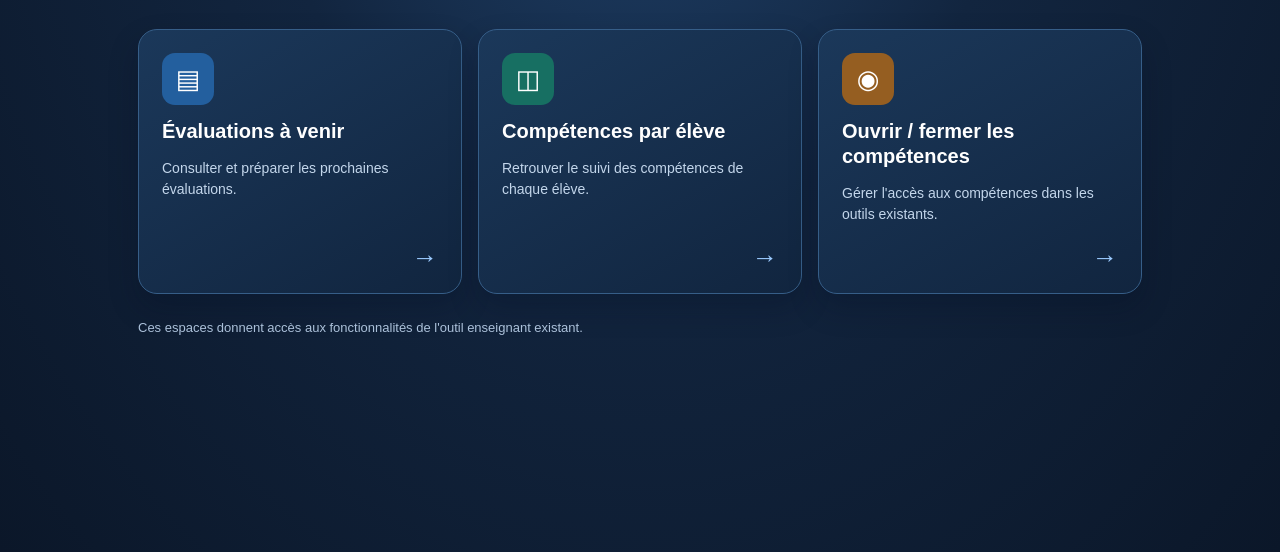
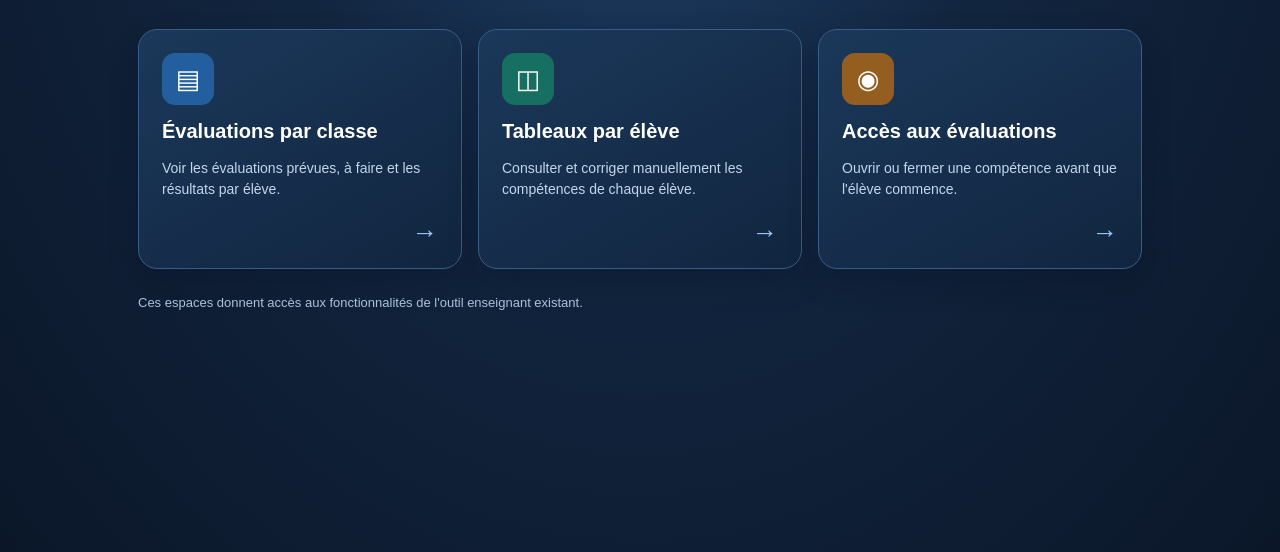
Before and after one commit to benjamintopojani-code/topmath, a plain HTML site: page competences-enseignant.html in a window 1280 px wide. Shown: the part 248-800 px from the top of the page. Drawn offline with Linux system fonts and the light colour scheme.

Commit message:
design: clarify competencies management section names

```diff
--- a/competences-enseignant.html
+++ b/competences-enseignant.html
@@ -6,4 +6,4 @@ main{max-width:1040px;margin:auto;padding:50px 18px 35px}.kicker{font-size:12px;
 .cards{display:grid;grid-template-columns:repeat(3,minmax(0,1fr));gap:16px}.card{background:linear-gradient(150deg,#1b385a,#11253f);border:1px solid #365e88;border-radius:19px;min-height:238px;padding:23px;display:flex;flex-direction:column;gap:14px;text-decoration:none;color:#fff;box-shadow:0 14px 30px #040d213f}.card:hover{border-color:#91c6ff;background:linear-gradient(150deg,#234976,#162e4d)}.icon{width:52px;height:52px;border-radius:13px;background:#235f9e;display:grid;place-items:center;font-size:26px}.card:nth-child(2) .icon{background:#176f62}.card:nth-child(3) .icon{background:#955e21}.card strong{font-size:20px;line-height:1.25}.card small{font-size:14px;line-height:1.5;color:#c3d6eb}.arrow{margin-top:auto;align-self:flex-end;color:#9ccbff;font-size:26px}.note{font-size:13px;color:#acc1da;margin:26px 0}
 .card:focus-visible,.back:focus-visible{outline:3px solid #f6bd55;outline-offset:3px}
 @media(max-width:770px){main{padding:32px 16px}.cards{grid-template-columns:1fr}.card{min-height:132px;gap:9px}.arrow{margin-top:-32px}}@media(prefers-reduced-motion:reduce){*{scroll-behavior:auto!important;transition:none!important}}
-</style></head><body><header><nav><a class="brand" href="espace-enseignant.html">Top’<span>Math</span></a><a class="back" href="espace-enseignant.html">← Espace enseignant</a></nav></header><main><div class="kicker">ESPACE ENSEIGNANT · COMPÉTENCES</div><h1>Gestion des compétences</h1><p class="intro">Choisissez l'outil que vous souhaitez utiliser.</p><div class="cards"><a class="card" href="evaluations-a-venir.html"><span class="icon" aria-hidden="true">▤</span><strong>Évaluations à venir</strong><small>Consulter et préparer les prochaines évaluations.</small><span class="arrow" aria-hidden="true">→</span></a><a class="card" href="gestion-competences-eleves.html"><span class="icon" aria-hidden="true">◫</span><strong>Compétences par élève</strong><small>Retrouver le suivi des compétences de chaque élève.</small><span class="arrow" aria-hidden="true">→</span></a><a class="card" href="ouverture-competences.html"><span class="icon" aria-hidden="true">◉</span><strong>Ouvrir / fermer les compétences</strong><small>Gérer l'accès aux compétences dans les outils existants.</small><span class="arrow" aria-hidden="true">→</span></a></div><p class="note">Ces espaces donnent accès aux fonctionnalités de l'outil enseignant existant.</p></main></body></html>
+</style></head><body><header><nav><a class="brand" href="espace-enseignant.html">Top’<span>Math</span></a><a class="back" href="espace-enseignant.html">← Espace enseignant</a></nav></header><main><div class="kicker">ESPACE ENSEIGNANT · COMPÉTENCES</div><h1>Gestion des compétences</h1><p class="intro">Choisissez l'outil que vous souhaitez utiliser.</p><div class="cards"><a class="card" href="evaluations-a-venir.html"><span class="icon" aria-hidden="true">▤</span><strong>Évaluations par classe</strong><small>Voir les évaluations prévues, à faire et les résultats par élève.</small><span class="arrow" aria-hidden="true">→</span></a><a class="card" href="gestion-competences-eleves.html"><span class="icon" aria-hidden="true">◫</span><strong>Tableaux par élève</strong><small>Consulter et corriger manuellement les compétences de chaque élève.</small><span class="arrow" aria-hidden="true">→</span></a><a class="card" href="ouverture-competences.html"><span class="icon" aria-hidden="true">◉</span><strong>Accès aux évaluations</strong><small>Ouvrir ou fermer une compétence avant que l'élève commence.</small><span class="arrow" aria-hidden="true">→</span></a></div><p class="note">Ces espaces donnent accès aux fonctionnalités de l'outil enseignant existant.</p></main></body></html>
```
